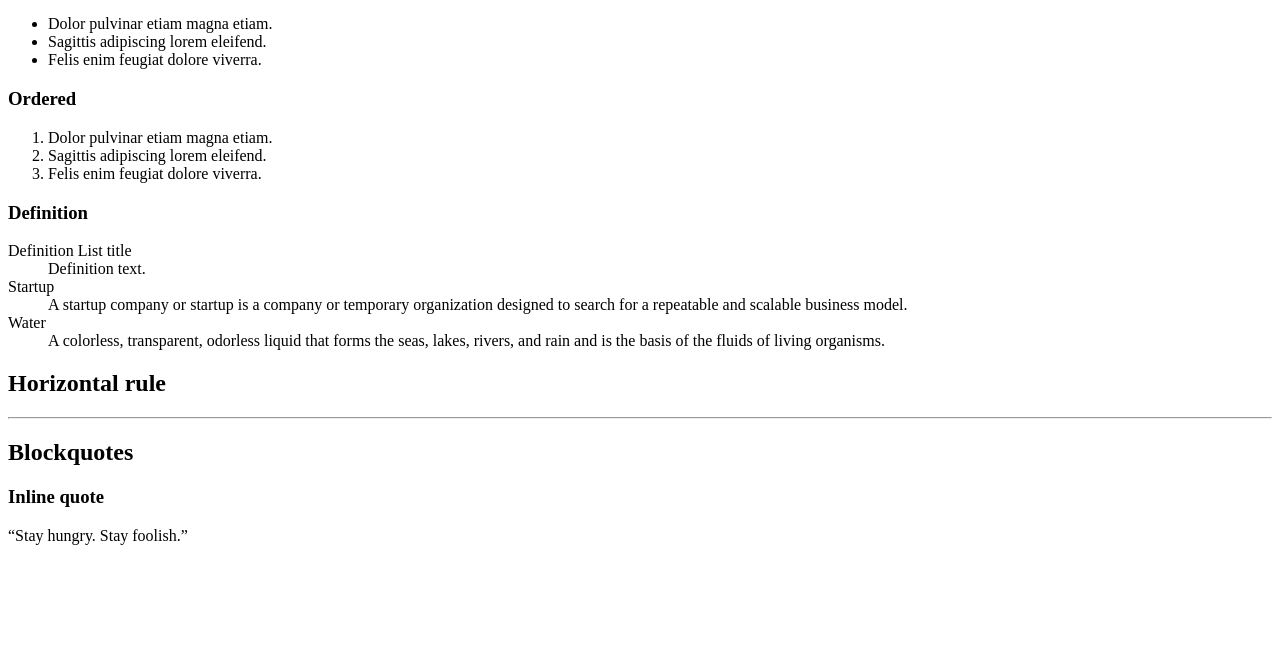
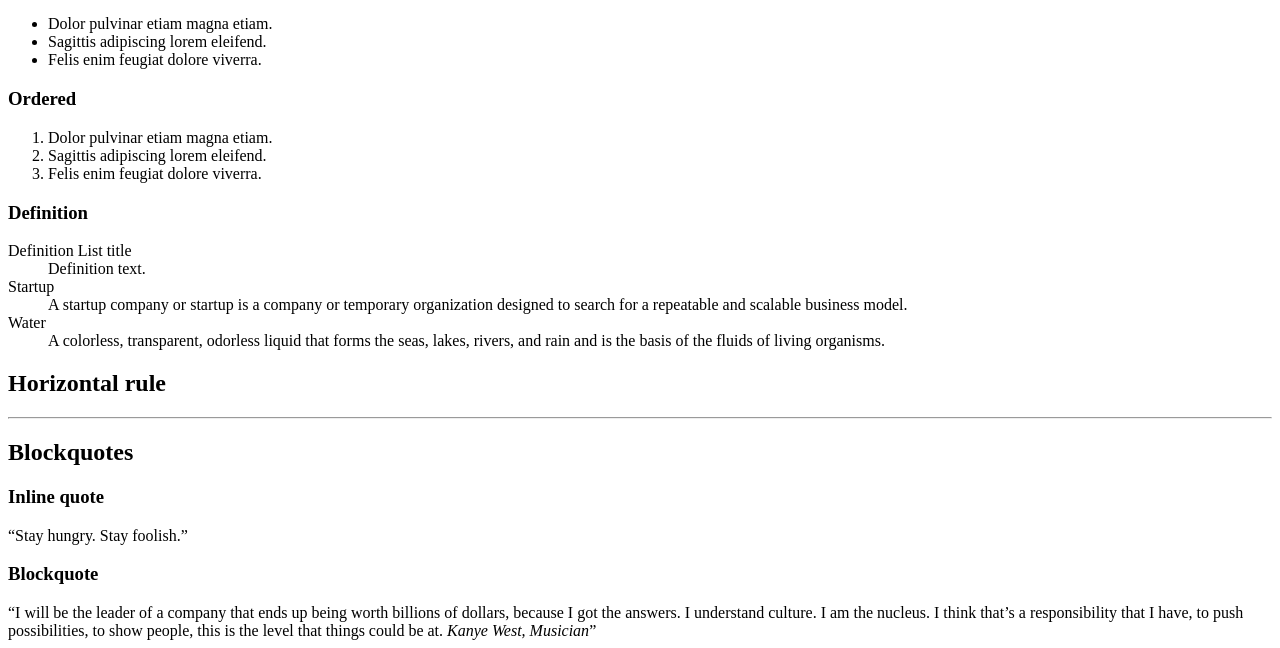
Before and after one commit to jhonpulido1990/holbertonschool-web_front_end, a plain HTML site: page 0x00-html_advanced/30-styleguide.html in a window 1280 px wide. Shown: the part 578-1226 px from the top of the page. Before the commit the page ends 1131 px from the top, so only its background shows below. Drawn offline with Linux system fonts and the light colour scheme.

Commit message:
fixed quote

```diff
--- a/0x00-html_advanced/30-styleguide.html
+++ b/0x00-html_advanced/30-styleguide.html
@@ -28,11 +28,9 @@
             </header>
             <h2>Heading with a subtitle</h2>
             <p>This is my subtitle</p>
-            <p>Nunc lacinia ante nunc ac lobortis. Interdum adipiscing gravida odio porttitor sem non mi integer non
-                faucibus ornare mi ut ante amet placerat aliquet. Volutpat eu sed ante lacinia sapien lorem accumsan
-                varius montes viverra nibh in adipiscing blandit tempus accumsan.</p>
+            <p>Nunc lacinia ante nunc ac lobortis. Interdum adipiscing gravida odio porttitor sem non mi integer non faucibus ornare mi ut ante amet placerat aliquet. Volutpat eu sed ante lacinia sapien lorem accumsan varius montes viverra nibh in adipiscing blandit tempus accumsan.</p>
         </section>
-        <!--Lists-->
+        <!-- Lists -->
         <section>
             <header>
                 <h2>Lists</h2>
@@ -55,11 +53,9 @@
                     <dt>Definition List title</dt>
                     <dd>Definition text.</dd>
                     <dt>Startup</dt>
-                    <dd>A startup company or startup is a company or temporary organization designed to search for a
-                        repeatable and scalable business model.</dd>
+                    <dd>A startup company or startup is a company or temporary organization designed to search for a repeatable and scalable business model.</dd>
                     <dt>Water</dt>
-                    <dd>A colorless, transparent, odorless liquid that forms the seas, lakes, rivers, and rain and is
-                        the basis of the fluids of living organisms.</dd>
+                    <dd>A colorless, transparent, odorless liquid that forms the seas, lakes, rivers, and rain and is the basis of the fluids of living organisms.</dd>
                 </dl>
             </div>
         </section>
@@ -72,7 +68,7 @@
                 <hr>
             </div>
         </section>
-        <!--Blockquotes-->
+        <!-- Blockquotes -->
         <section>
             <header>
                 <h2>Blockquotes</h2>
@@ -81,6 +77,10 @@
                 <h3>Inline quote</h3>
                 <q>Stay hungry. Stay foolish.</q>
             </div>
+            <div>
+                <h3>Blockquote</h3>
+                <q>I will be the leader of a company that ends up being worth billions of dollars, because I got the answers. I understand culture. I am the nucleus. I think that’s a responsibility that I have, to push possibilities, to show people, this is the level that things could be at. <cite>Kanye West, Musician</cite></q>
+            </div>
         </section>
     </main>
     <footer></footer>
```
